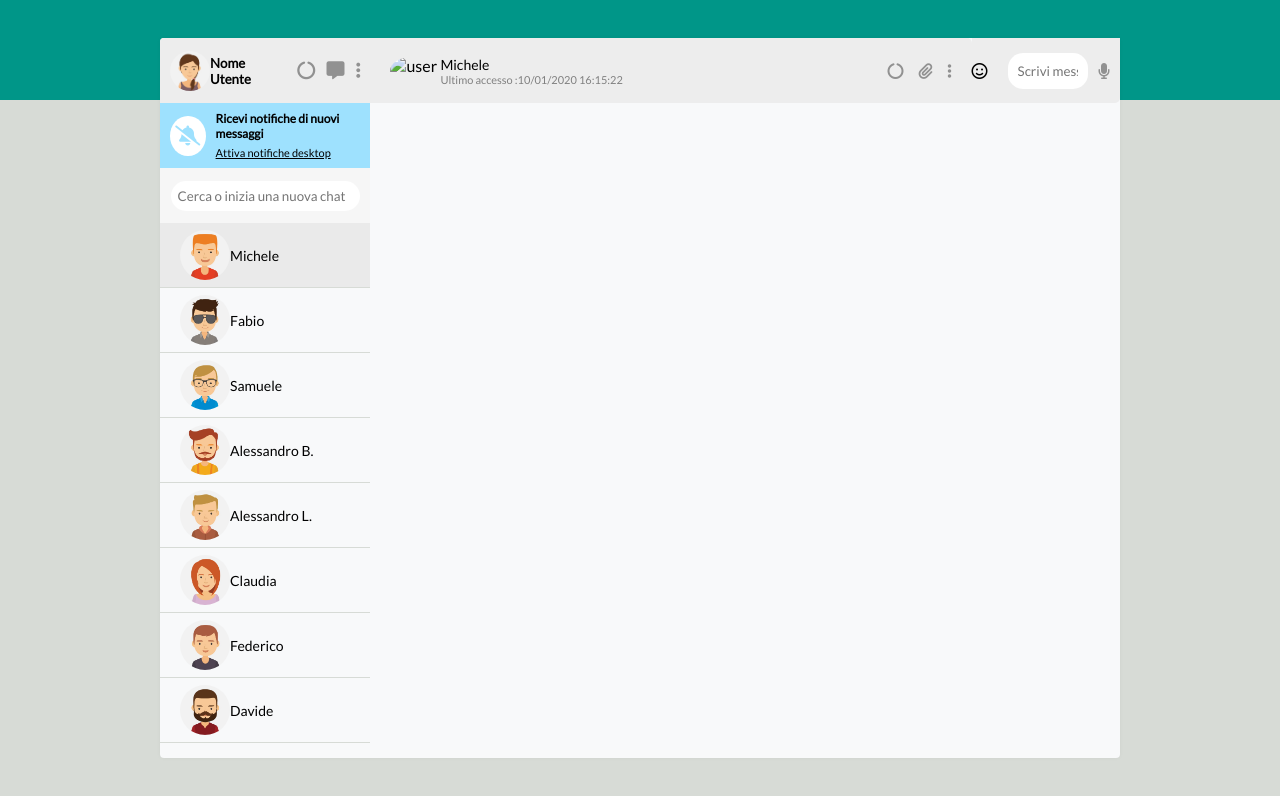
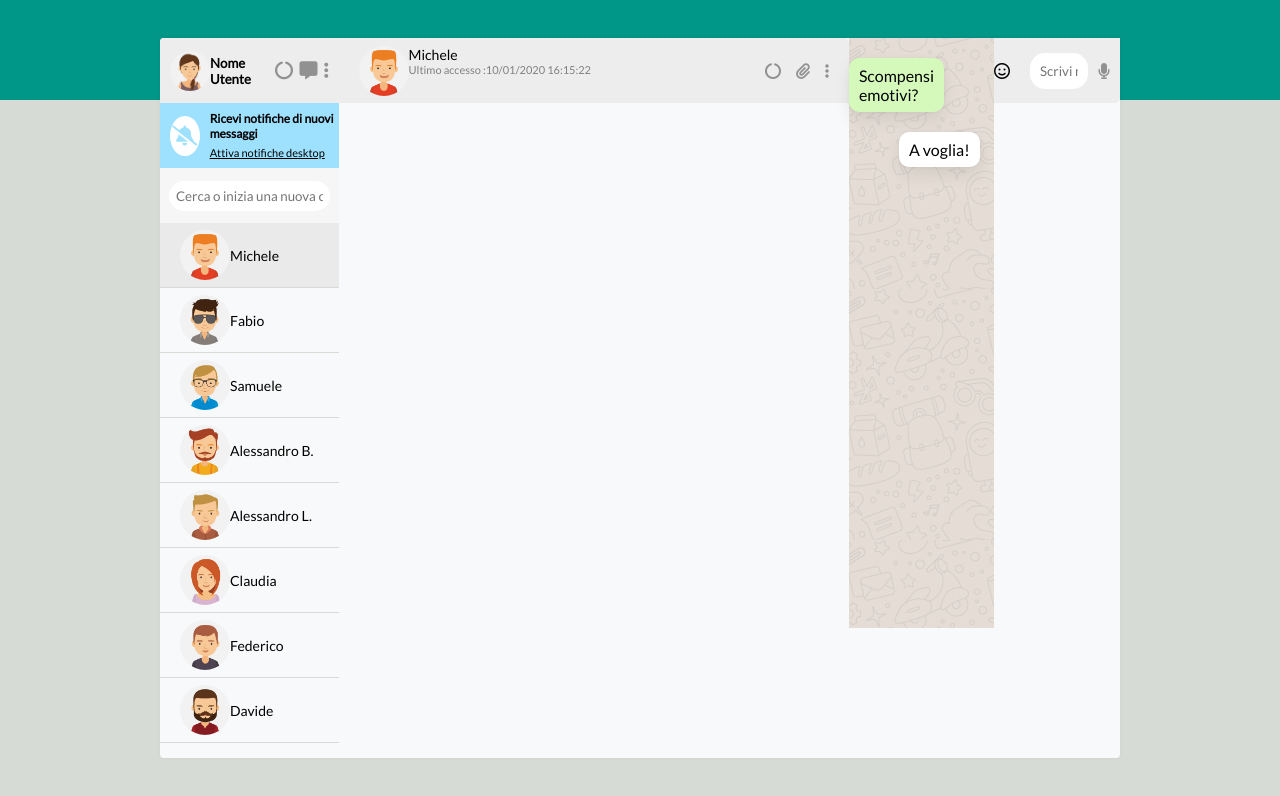
Before and after one commit to lordevito/vue-boolzapp, a plain HTML site: page milestone1/index.html in a window 1280 px wide. Drawn offline with nearby package versions, Linux system fonts and the light colour scheme; files whose address does not match are found by name.

Commit message:
feat: da fixare css parte dx

```diff
--- a/milestone1/css/style.css
+++ b/milestone1/css/style.css
@@ -169,6 +169,8 @@ li {
 /* CHAT */
 
 
+
+
 .info-chat {
     width: 100%;
     height: 65px;
--- a/milestone1/index.html
+++ b/milestone1/index.html
@@ -1,5 +1,6 @@
 <!DOCTYPE html>
 <html lang="en">
+
 <head>
     <meta charset="UTF-8">
     <meta name="viewport" content="width=device-width, initial-scale=1.0">
@@ -10,9 +11,12 @@
     <link rel="preconnect" href="https://fonts.gstatic.com" crossorigin>
     <link href="https://fonts.googleapis.com/css2?family=Lato&display=swap" rel="stylesheet">
     <!--Link Font Awesome-->
-    <link rel="stylesheet" href="https://cdnjs.cloudflare.com/ajax/libs/font-awesome/6.5.0/css/all.min.css" integrity="sha512-Avb2QiuDEEvB4bZJYdft2mNjVShBftLdPG8FJ0V7irTLQ8Uo0qcPxh4Plq7G5tGm0rU+1SPhVotteLpBERwTkw==" crossorigin="anonymous" referrerpolicy="no-referrer" />
+    <link rel="stylesheet" href="https://cdnjs.cloudflare.com/ajax/libs/font-awesome/6.5.0/css/all.min.css"
+        integrity="sha512-Avb2QiuDEEvB4bZJYdft2mNjVShBftLdPG8FJ0V7irTLQ8Uo0qcPxh4Plq7G5tGm0rU+1SPhVotteLpBERwTkw=="
+        crossorigin="anonymous" referrerpolicy="no-referrer" />
     <title>Vue Boolzapp</title>
 </head>
+
 <body>
     <!--sfondo barra verde-->
     <nav>
@@ -46,7 +50,8 @@
                             <input type="text" placeholder="Cerca o inizia una nuova chat">
                         </div>
                         <ul class="list">
-                            <li :class="{'bg-active': i === activeIndex}" class="list-chat" v-for= "(user,i) in contacts" @click= "active(i) ">
+                            <li :class="{'bg-active': i === activeIndex}" class="list-chat" v-for="(user,i) in contacts"
+                                @click="active(i) ">
                                 <img :src="user.avatar" alt="user">
                                 <div class="info-c">
                                     <span class="name-user">{{ user.name }}</span>
@@ -56,13 +61,13 @@
                             </li>
                         </ul>
                     </div>
-                    <!-- <div class="chat"></div> -->
                     <div class="info-chat">
                         <div class="info-chat-left">
-                            <img :src="`user.avatar`" alt="user">
+                            <img :src="`user.avatar` + contacts[activeIndex].avatar" alt="user">
                             <div class="info-c">
                                 <span class="name-user">{{ contacts[activeIndex].name }}</span>
-                                <span class="msg-user">Ultimo accesso :{{ contacts[activeIndex].messages[contacts[activeIndex].messages.length - 1].date }}</span>
+                                <span class="msg-user">Ultimo accesso
+                                    :{{ contacts[activeIndex].messages[contacts[activeIndex].messages.length - 1].date }}</span>
                             </div>
 
                         </div>
@@ -73,15 +78,21 @@
                         </div>
                     </div>
                     <div class="main-chat">
-
+                        <span>
+                            <p class="sent">Scompensi emotivi?</p>
+                        </span>
+                        <span>
+                            <p class="received">A voglia!</p>
+                        </span>
                     </div>
                     <div class="write-chat">
                         <span><i class="fa-regular fa-face-smile"></i></span>
                         <input type="text" placeholder="Scrivi messaggio">
                         <span><i class="fa-solid fa-microphone"></i></span>
                     </div>
+
                 </div>
-                </div>
+            </div>
             </div>
         </section>
     </main>
@@ -90,4 +101,5 @@
     <!--Link file JS-->
     <script src="js/main.js"></script>
 </body>
+
 </html>
```
